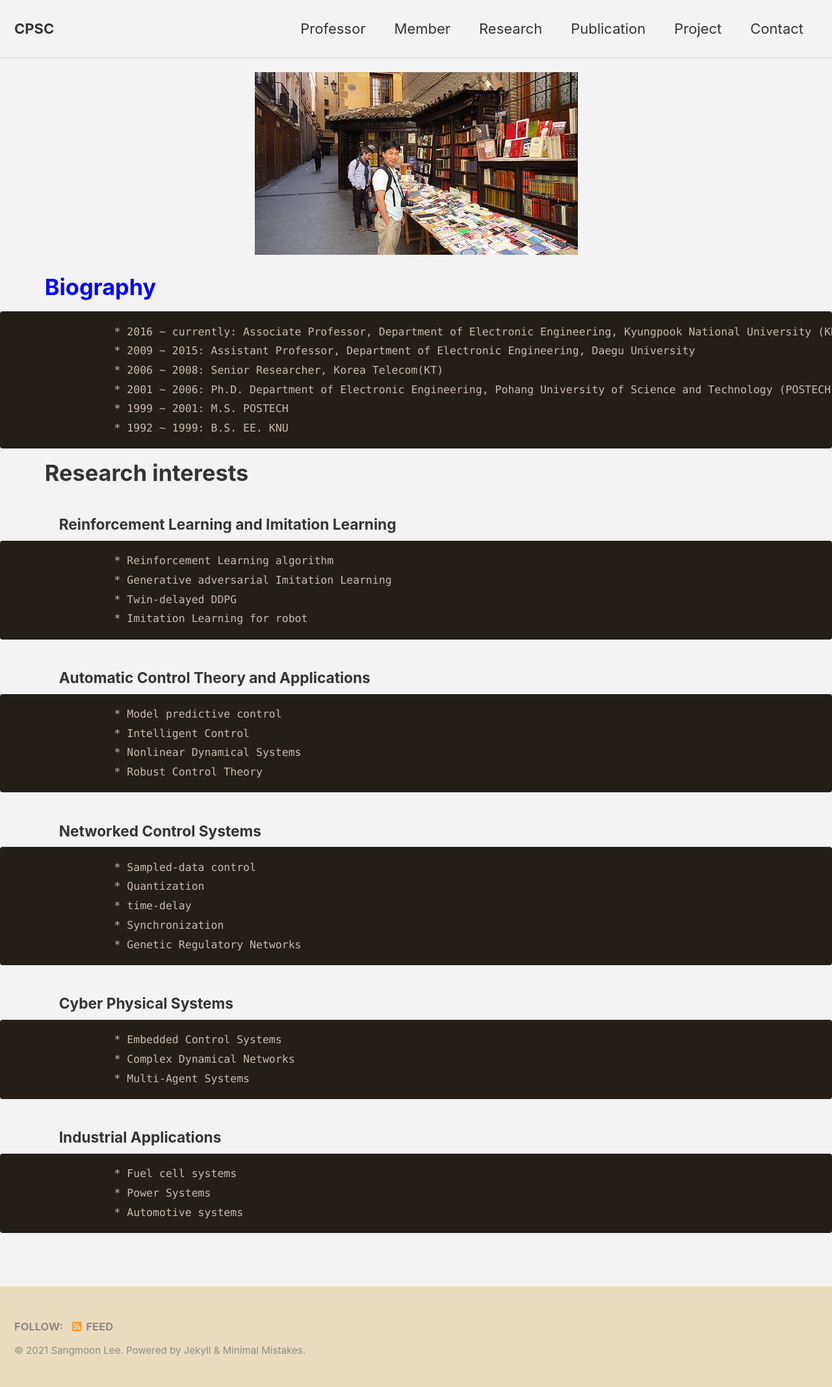
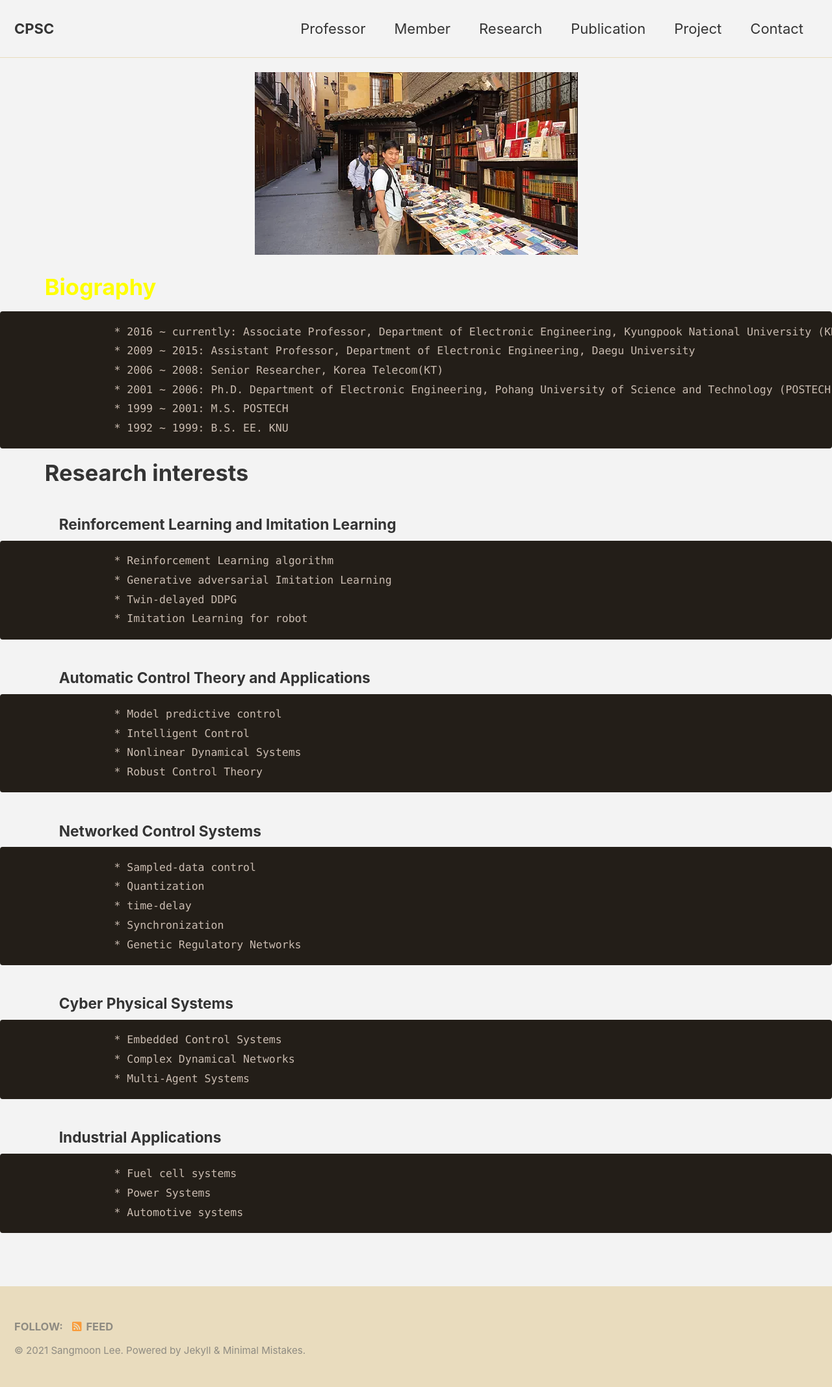
Before and after one commit to CPSC-LAB/CPSC-LAB.github.io, a Jekyll site: the page built from _pages/professor.md, in a window 1280 px wide. Shown: the whole page at 65% size. Built offline with Jekyll 4.4.1, drawn with Linux system fonts in a browser that asks for light colours; cached includes are drawn as plain includes; our own code applies the rules of GitHub Pages for plain Markdown files.

Commit message:
Update professor.md

```diff
--- a/_pages/professor.md
+++ b/_pages/professor.md
@@ -6,7 +6,7 @@ classes: wide
 
 <p align="center"><img src="/assets/images/professor.jpg"></p>
 
-# 　　<span style="color:blue">Biography</span>
+# 　　<span style="color:yellow">Biography</span>
 
                     * 2016 ~ currently: Associate Professor, Department of Electronic Engineering, Kyungpook National University (KNU)
                     * 2009 ~ 2015: Assistant Professor, Department of Electronic Engineering, Daegu University
```
